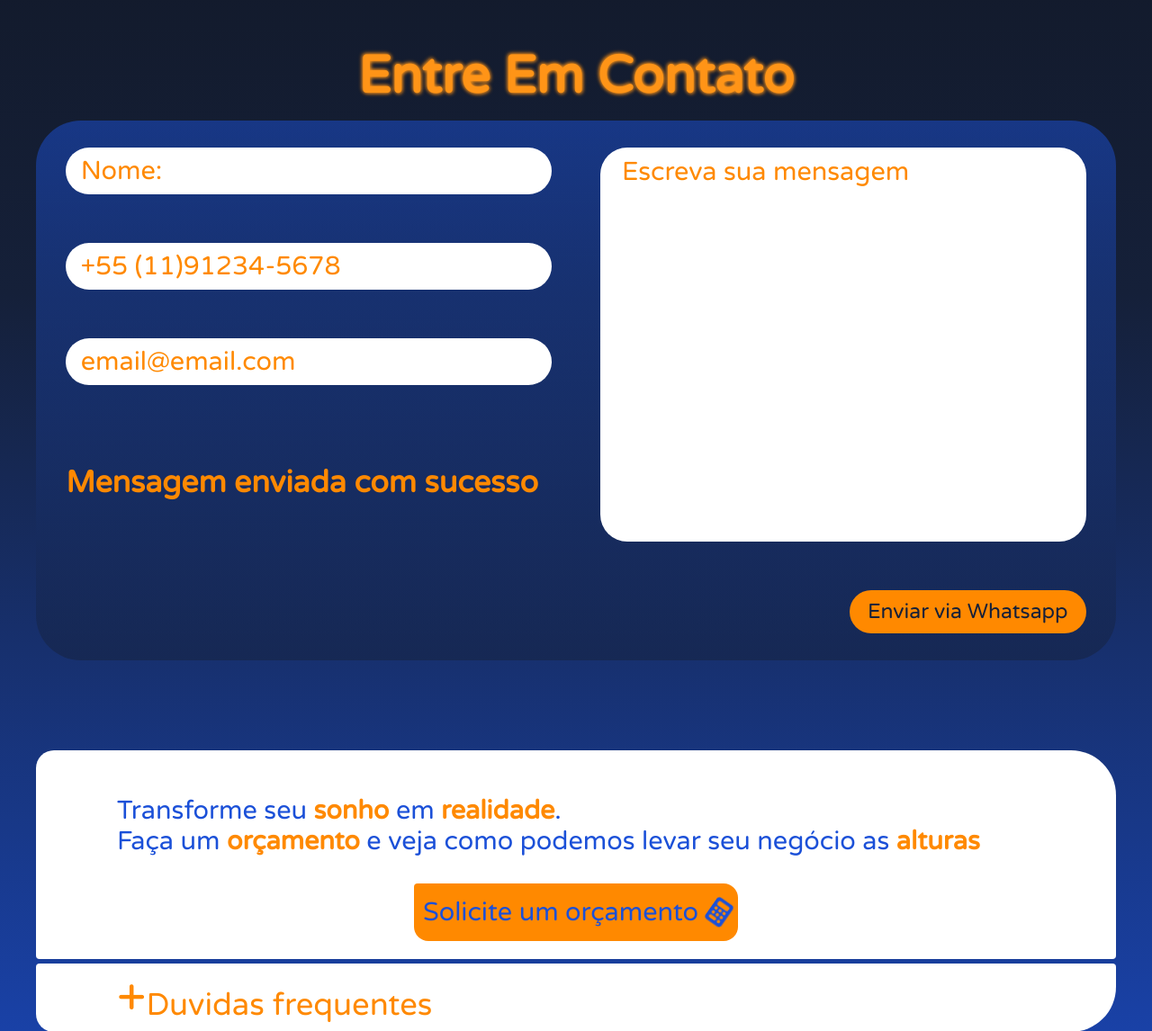
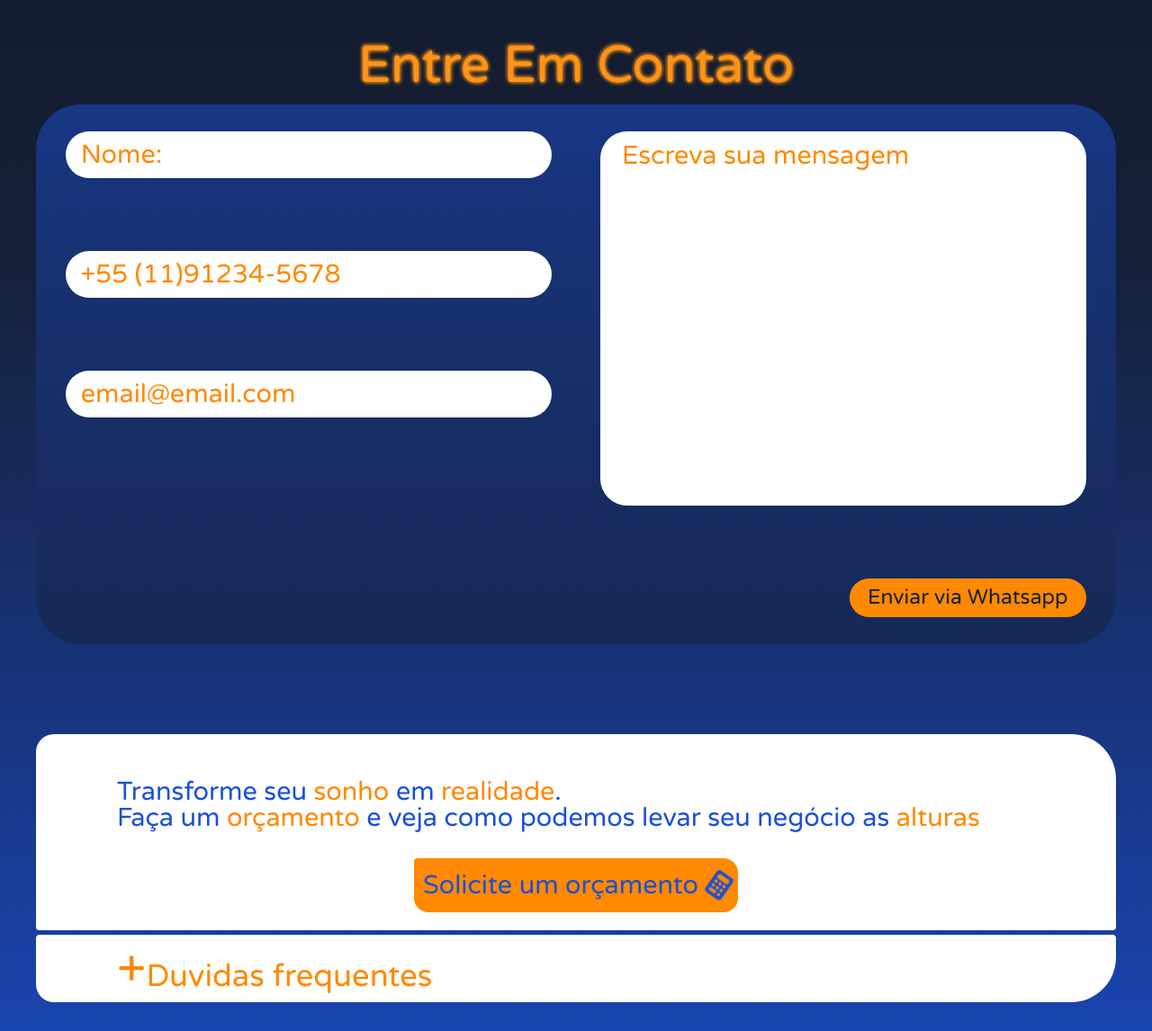
Before and after one commit to Filipe-Alexandre/atividades-senac, a PHP site: page /contato.php in a window 1280 px wide. Shown: the part 867-2013 px from the top of the page at 90% size. Run offline with PHP 8.4, Linux system fonts and the light colour scheme.

Commit message:
arrumando página de contato

```diff
--- a/agencia-cloud-wise/contato.php
+++ b/agencia-cloud-wise/contato.php
@@ -6,30 +6,20 @@
     <meta http-equiv="X-UA-Compatible" content="IE=edge">
     <meta name="viewport" content="width=device-width, initial-scale=1.0">
     <!-- #region STYLES -->
-    <link rel="stylesheet" href="styles/style.css">
+    <link rel="stylesheet" href="styles/reset.css">
 
     <!-- #region ICONS -->
-    <link rel="stylesheet" href="https://cdnjs.cloudflare.com/ajax/libs/font-awesome/6.4.0/css/all.min.css"
-        integrity="sha512-iecdLmaskl7CVkqkXNQ/ZH/XLlvWZOJyj7Yy7tcenmpD1ypASozpmT/E0iPtmFIB46ZmdtAc9eNBvH0H/ZpiBw=="
-        crossorigin="anonymous" referrerpolicy="no-referrer" />
+    <link rel="stylesheet" href="https://cdnjs.cloudflare.com/ajax/libs/font-awesome/6.4.0/css/all.min.css" integrity="sha512-iecdLmaskl7CVkqkXNQ/ZH/XLlvWZOJyj7Yy7tcenmpD1ypASozpmT/E0iPtmFIB46ZmdtAc9eNBvH0H/ZpiBw==" crossorigin="anonymous" referrerpolicy="no-referrer" />
     <!-- #endregion ICONS -->
 
     <!-- #region SLICK -->
-    <script src="https://cdnjs.cloudflare.com/ajax/libs/jquery/3.7.0/jquery.min.js"
-        integrity="sha512-3gJwYpMe3QewGELv8k/BX9vcqhryRdzRMxVfq6ngyWXwo03GFEzjsUm8Q7RZcHPHksttq7/GFoxjCVUjkjvPdw=="
-        crossorigin="anonymous" referrerpolicy="no-referrer"></script>
+    <script src="https://cdnjs.cloudflare.com/ajax/libs/jquery/3.7.0/jquery.min.js" integrity="sha512-3gJwYpMe3QewGELv8k/BX9vcqhryRdzRMxVfq6ngyWXwo03GFEzjsUm8Q7RZcHPHksttq7/GFoxjCVUjkjvPdw==" crossorigin="anonymous" referrerpolicy="no-referrer"></script>
 
-    <script src="https://cdnjs.cloudflare.com/ajax/libs/slick-carousel/1.8.1/slick.min.js"
-        integrity="sha512-XtmMtDEcNz2j7ekrtHvOVR4iwwaD6o/FUJe6+Zq+HgcCsk3kj4uSQQR8weQ2QVj1o0Pk6PwYLohm206ZzNfubg=="
-        crossorigin="anonymous" referrerpolicy="no-referrer"></script>
+    <script src="https://cdnjs.cloudflare.com/ajax/libs/slick-carousel/1.8.1/slick.min.js" integrity="sha512-XtmMtDEcNz2j7ekrtHvOVR4iwwaD6o/FUJe6+Zq+HgcCsk3kj4uSQQR8weQ2QVj1o0Pk6PwYLohm206ZzNfubg==" crossorigin="anonymous" referrerpolicy="no-referrer"></script>
 
-    <link rel="stylesheet" href="https://cdnjs.cloudflare.com/ajax/libs/slick-carousel/1.8.1/slick-theme.min.css"
-        integrity="sha512-17EgCFERpgZKcm0j0fEq1YCJuyAWdz9KUtv1EjVuaOz8pDnh/0nZxmU6BBXwaaxqoi9PQXnRWqlcDB027hgv9A=="
-        crossorigin="anonymous" referrerpolicy="no-referrer" />
+    <link rel="stylesheet" href="https://cdnjs.cloudflare.com/ajax/libs/slick-carousel/1.8.1/slick-theme.min.css" integrity="sha512-17EgCFERpgZKcm0j0fEq1YCJuyAWdz9KUtv1EjVuaOz8pDnh/0nZxmU6BBXwaaxqoi9PQXnRWqlcDB027hgv9A==" crossorigin="anonymous" referrerpolicy="no-referrer" />
 
-    <link rel="stylesheet" href="https://cdnjs.cloudflare.com/ajax/libs/slick-carousel/1.8.1/slick.min.css"
-        integrity="sha512-yHknP1/AwR+yx26cB1y0cjvQUMvEa2PFzt1c9LlS4pRQ5NOTZFWbhBig+X9G9eYW/8m0/4OXNx8pxJ6z57x0dw=="
-        crossorigin="anonymous" referrerpolicy="no-referrer" />
+    <link rel="stylesheet" href="https://cdnjs.cloudflare.com/ajax/libs/slick-carousel/1.8.1/slick.min.css" integrity="sha512-yHknP1/AwR+yx26cB1y0cjvQUMvEa2PFzt1c9LlS4pRQ5NOTZFWbhBig+X9G9eYW/8m0/4OXNx8pxJ6z57x0dw==" crossorigin="anonymous" referrerpolicy="no-referrer" />
     <!-- #endregion SLICK -->
 
     <!-- #region AOS -->
@@ -48,9 +38,7 @@
 
     <main>
         <section class="mapa">
-            <iframe
-                src="https://www.google.com/maps/embed?pb=!1m14!1m8!1m3!1d914.7504552733338!2d-46.4322524!3d-23.4964439!3m2!1i1024!2i768!4f13.1!3m3!1m2!1s0x94ce63dda7be6fb9%3A0xa74e7d5a53104311!2sSenac%20S%C3%A3o%20Miguel%20Paulista!5e0!3m2!1spt-BR!2sbr!4v1688153098942!5m2!1spt-BR!2sbr"
-                allowfullscreen="" loading="lazy" referrerpolicy="no-referrer-when-downgrade"></iframe>
+            <iframe src="https://www.google.com/maps/embed?pb=!1m14!1m8!1m3!1d914.7504552733338!2d-46.4322524!3d-23.4964439!3m2!1i1024!2i768!4f13.1!3m3!1m2!1s0x94ce63dda7be6fb9%3A0xa74e7d5a53104311!2sSenac%20S%C3%A3o%20Miguel%20Paulista!5e0!3m2!1spt-BR!2sbr!4v1688153098942!5m2!1spt-BR!2sbr" allowfullscreen="" loading="lazy" referrerpolicy="no-referrer-when-downgrade"></iframe>
         </section>
 
         <section class="formulario">
--- a/agencia-cloud-wise/styles/style.css
+++ b/agencia-cloud-wise/styles/style.css
@@ -191,6 +191,7 @@ header .categorias {
   display: flex;
   align-items: center;
   gap: 50px;
+  list-style-type: none;
 }
 header .categorias a {
   position: relative;
@@ -563,6 +564,9 @@ main .formulario h2 {
     text-shadow: 1px 1px 5px currentColor, -1px -1px 5px currentColor;
   }
 }
+main .formulario h3 {
+  display: none;
+}
 main .formulario form {
   display: flex;
   justify-content: space-evenly;
@@ -577,7 +581,7 @@ main .formulario form div {
   width: 45%;
   display: flex;
   flex-direction: column;
-  gap: 10%;
+  gap: 15%;
   padding: 20px;
 }
 main .formulario form div input {
--- a/agencia-cloud-wise/styles/style.scss
+++ b/agencia-cloud-wise/styles/style.scss
@@ -702,6 +702,10 @@ main {
             }
         }
 
+        h3 {
+            display: none;
+        }
+
         form {
             display: flex;
             justify-content: space-evenly;
@@ -717,7 +721,7 @@ main {
                 width: 45%;
                 display: flex;
                 flex-direction: column;
-                gap: 10%;
+                gap: 15%;
                 padding: 20px;
 
                 input {
```
Also changed, not shown: 1 other file.
